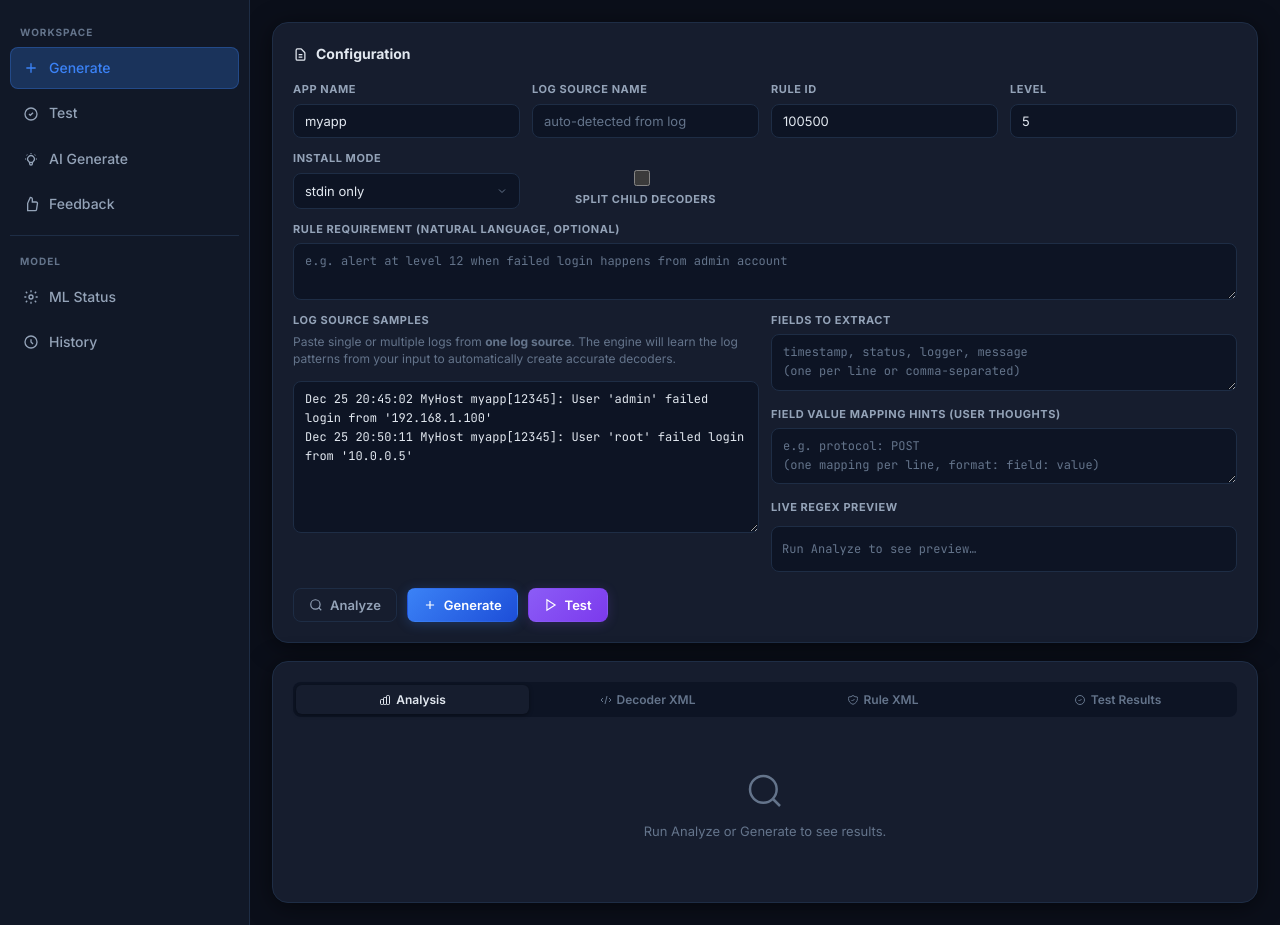
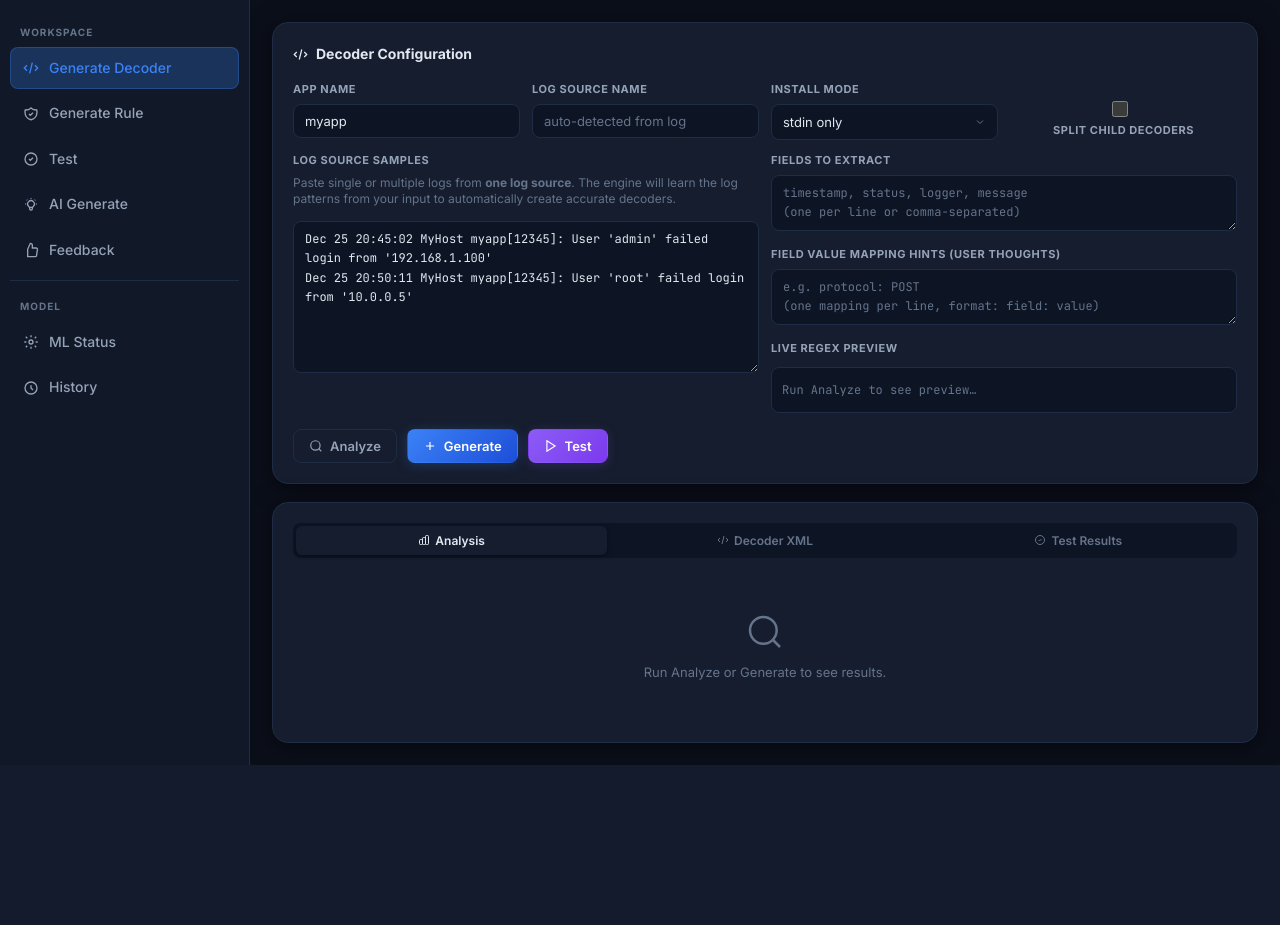
Before and after one commit to wazuh/integrations, a Flask app: template integrations/wazuh_decoder_rule_tool/app/templates/index.html in a window 1280 px wide. Shown: the part 56-981 px from the top of the page. After the commit the page ends 821 px from the top, so only its background shows below. Run offline with Flask 3, Linux system fonts and the light colour scheme; the template is opened without the code that fills it, so the values that code supplies are empty.

Commit message:
feat(ui): split decoder and rule generation into separate pages
- Split the Generate view into 'Generate Decoder' and 'Generate Rule'
  sidebar items, each with its own form fields and output tabs
- Decoder view: logs, fields, decoder XML output (no rule fields)
- Rule view: rule requirement, rule ID, level, rule XML output
- Added WAZUH_REPO_BRANCH config (default v4.14.5) for ML patterns
- Fixed _ML_MODEL global scope bug in decoder_ml_enhanced.py

```diff
--- a/integrations/wazuh_decoder_rule_tool/app/main.py
+++ b/integrations/wazuh_decoder_rule_tool/app/main.py
@@ -54,6 +54,7 @@ WAZUH_REMOTE_ENABLED = bool(WAZUH_SSH_HOST and WAZUH_SSH_USER)
 WAZUH_REPO_URL = os.getenv("WAZUH_REPO_URL", "https://github.com/wazuh/wazuh.git")
 WAZUH_REPO_CACHE_DIR = Path(os.getenv("WAZUH_REPO_CACHE_DIR", str(BASE_DIR.parent / "data" / "wazuh_repo")))
 WAZUH_REPO_DECODER_SUBPATH = os.getenv("WAZUH_REPO_DECODER_SUBPATH", "ruleset/decoders")
+WAZUH_REPO_BRANCH = os.getenv("WAZUH_REPO_BRANCH", "v4.14.5")
 ML_MODEL_DIR = Path(os.getenv("ML_MODEL_DIR", str(BASE_DIR.parent / "data" / "models" / "decoder-sbert")))
 LOCAL_OUTPUT_DIR = BASE_DIR.parent / "generated"
 FEEDBACK_DATASET_PATH = BASE_DIR.parent / "data" / "datasets" / "feedback.jsonl"
@@ -2840,6 +2841,7 @@ def ml_refresh(request: MLRefreshRequest):
         cache_dir=WAZUH_REPO_CACHE_DIR,
         sparse_subpath=WAZUH_REPO_DECODER_SUBPATH,
         force=request.force,
+        branch=WAZUH_REPO_BRANCH,
     )
     _ML_MODEL = None
     model = ensure_ml_model_enhanced(force_refresh=False, use_ensemble=True)
--- a/integrations/wazuh_decoder_rule_tool/app/static/app.js
+++ b/integrations/wazuh_decoder_rule_tool/app/static/app.js
@@ -17,15 +17,30 @@ document.querySelectorAll('.sidebar-item').forEach(item => {
 document.getElementById('outputTabs').addEventListener('click', e => {
   const btn = e.target.closest('.tab-btn');
   if (!btn) return;
-  document.querySelectorAll('.tab-btn').forEach(b => b.classList.remove('active'));
-  document.querySelectorAll('.tab-panel').forEach(p => p.classList.remove('active'));
+  const container = btn.closest('.card');
+  container.querySelectorAll('.tab-btn').forEach(b => b.classList.remove('active'));
+  container.querySelectorAll('.tab-panel').forEach(p => p.classList.remove('active'));
   btn.classList.add('active');
-  document.getElementById(btn.dataset.tab).classList.add('active');
+  container.querySelector('#' + btn.dataset.tab).classList.add('active');
+});
+
+document.getElementById('ruleOutputTabs').addEventListener('click', e => {
+  const btn = e.target.closest('.tab-btn');
+  if (!btn) return;
+  const container = btn.closest('.card');
+  container.querySelectorAll('.tab-btn').forEach(b => b.classList.remove('active'));
+  container.querySelectorAll('.tab-panel').forEach(p => p.classList.remove('active'));
+  btn.classList.add('active');
+  container.querySelector('#' + btn.dataset.tab).classList.add('active');
 });
 
 function switchTab(tabId) {
-  document.querySelectorAll('.tab-btn').forEach(b => b.classList.toggle('active', b.dataset.tab === tabId));
-  document.querySelectorAll('.tab-panel').forEach(p => p.classList.toggle('active', p.id === tabId));
+  const panel = document.getElementById(tabId);
+  if (!panel) return;
+  const container = panel.closest('.card');
+  if (!container) return;
+  container.querySelectorAll('.tab-btn').forEach(b => b.classList.toggle('active', b.dataset.tab === tabId));
+  container.querySelectorAll('.tab-panel').forEach(p => p.classList.toggle('active', p.id === tabId));
 }
 
 /* ══ Toast ══ */
@@ -95,14 +110,32 @@ function readPayload() {
   return {
     app_name: document.getElementById('appName').value,
     logs,
-    rule_id: Number(document.getElementById('ruleId').value),
-    level: Number(document.getElementById('level').value),
-    rule_requirement: document.getElementById('ruleRequirement').value.trim(),
     extract_fields: extractFields,
     field_hints: field_hints,
     install_mode: document.getElementById('installMode').value,
     split_decoders: document.getElementById('splitDecoders').checked,
     log_source_name: document.getElementById('logSourceName').value.trim() || null,
+  };
+}
+
+/* ══ Read rule form payload ══ */
+function readRulePayload() {
+  const rawInput = document.getElementById('ruleLogsInput').value.trim();
+  let logs;
+  try { logs = JSON.parse(rawInput); } catch (_) {
+    logs = rawInput.split(/\r?\n/).map(l => l.trim()).filter(Boolean).map(l => ({ raw_log: l }));
+  }
+  return {
+    app_name: document.getElementById('ruleAppName').value,
+    logs,
+    rule_id: Number(document.getElementById('ruleRuleId').value),
+    level: Number(document.getElementById('ruleLevel').value),
+    rule_requirement: document.getElementById('ruleRequirement').value.trim(),
+    extract_fields: [],
+    field_hints: {},
+    install_mode: document.getElementById('ruleInstallMode').value,
+    split_decoders: false,
+    log_source_name: document.getElementById('ruleLogSourceName').value.trim() || null,
   };
 }
 
@@ -129,8 +162,8 @@ function showXml(preId, xml, fallback = 'None generated.') {
 }
 
 /* ══ Analysis display ══ */
-function showAnalysis(data) {
-  const out = document.getElementById('analysisOut');
+function showAnalysis(data, targetId = 'analysisOut') {
+  const out = document.getElementById(targetId);
   if (!data) { out.innerHTML = '<div class="empty-state"><p>No data.</p></div>'; return; }
   const wlt = data.wazuh_logtest_summary || {};
   const available = wlt.available ? '🟢 Available' : '🔴 Unavailable';
@@ -164,9 +197,9 @@ function showAnalysis(data) {
 }
 
 /* ══ Regex preview ══ */
-function updateRegexPreview(regex) {
+function updateRegexPreview(regex, logElId = 'logsInput') {
   const preview = document.getElementById('regexPreview');
-  const log = document.getElementById('logsInput').value.split('\n').find(l => l.trim()) || '';
+  const log = document.getElementById(logElId).value.split('\n').find(l => l.trim()) || '';
   if (!regex || !log) { preview.innerHTML = '<span style="color:var(--text-muted)">Run Analyze…</span>'; return; }
   try {
     const pyToJs = regex.replace(/\\d/g,'\\d').replace(/\\S/g,'\\S').replace(/\\s/g,'\\s').replace(/\\.\\+/g,'[\\s\\S]+').replace(/\\.\\*/g,'[\\s\\S]*');
@@ -182,8 +215,8 @@ function updateRegexPreview(regex) {
 function escHtml(s) { return s.replace(/&/g,'&amp;').replace(/</g,'&lt;').replace(/>/g,'&gt;'); }
 
 /* ══ Test results ══ */
-function renderTestResults(results) {
-  const out = document.getElementById('testOut');
+function renderTestResults(results, targetId = 'testOut') {
+  const out = document.getElementById(targetId);
   if (!results || !results.length) { out.innerHTML = '<div class="empty-state"><p>No results.</p></div>'; return; }
   out.innerHTML = results.map(r => {
     const ev = r.evaluation || {};
@@ -237,7 +270,7 @@ window.loadHistory = function(i) {
   if (!h) return;
   if (h.app_name) document.getElementById('appName').value = h.app_name;
   if (h.log) document.getElementById('logsInput').value = h.log;
-  document.querySelectorAll('.sidebar-item[data-view="generate"]')[0].click();
+  document.querySelectorAll('.sidebar-item[data-view="decoder"]')[0].click();
   toast('info', 'History loaded');
 };
 
@@ -274,7 +307,7 @@ document.getElementById('analyzeBtn').addEventListener('click', async () => {
   setLoading(btn, true);
   try {
     const p = readPayload();
-    const result = await postJson('/api/analyze', { app_name: p.app_name, logs: p.logs, rule_requirement: p.rule_requirement, extract_fields: p.extract_fields });
+    const result = await postJson('/api/analyze', { app_name: p.app_name, logs: p.logs, extract_fields: p.extract_fields });
     showAnalysis(result);
     switchTab('tab-analysis');
     toast('success', 'Analysis complete');
@@ -292,7 +325,6 @@ document.getElementById('generateBtn').addEventListener('click', async () => {
     lastCandidate = result;
     showAnalysis(result.analysis);
     showXml('decoderOut', result.decoder_xml, result.decision?.decoder_skip_reason || 'No decoder XML.');
-    showXml('ruleOut', result.rule_xml, result.decision?.rule_skip_reason || 'No rule XML.');
     syncFeedback(result);
     saveHistory({ app_name: p.app_name, log: (p.logs[0] || {}).raw_log || '' });
     switchTab('tab-decoder');
@@ -306,13 +338,12 @@ document.getElementById('generateBtn').addEventListener('click', async () => {
 async function runTest(outputEl) {
   const p = readPayload();
   const result = await postJson('/api/test', {
-    candidate: { app_name: p.app_name, logs: p.logs, rule_id: p.rule_id, level: p.level, rule_requirement: p.rule_requirement, extract_fields: p.extract_fields, log_source_name: p.log_source_name },
+    candidate: { app_name: p.app_name, logs: p.logs, extract_fields: p.extract_fields, log_source_name: p.log_source_name },
     install_mode: p.install_mode,
   });
   lastCandidate = result.candidate;
   showAnalysis(result.candidate.analysis);
   showXml('decoderOut', result.candidate.decoder_xml, result.candidate.decision?.decoder_skip_reason || 'No decoder XML.');
-  showXml('ruleOut', result.candidate.rule_xml, result.candidate.decision?.rule_skip_reason || 'No rule XML.');
   renderTestResults(result.results);
   syncFeedback(result.candidate);
   saveHistory({ app_name: p.app_name, log: (p.logs[0] || {}).raw_log || '' });
@@ -337,6 +368,57 @@ document.getElementById('testBtn2').addEventListener('click', async () => {
     document.getElementById('testOut2').innerHTML = document.getElementById('testOut').innerHTML;
   }
   catch (e) { toast('error', 'Test failed', e.message); }
+  finally { setLoading(btn, false); }
+});
+
+/* ══ Rule: Analyze ══ */
+document.getElementById('ruleAnalyzeBtn').addEventListener('click', async () => {
+  const btn = document.getElementById('ruleAnalyzeBtn');
+  setLoading(btn, true);
+  try {
+    const p = readRulePayload();
+    const result = await postJson('/api/analyze', { app_name: p.app_name, logs: p.logs, rule_requirement: p.rule_requirement, extract_fields: p.extract_fields });
+    showAnalysis(result, 'ruleAnalysisOut');
+    switchTab('ruletab-analysis');
+    toast('success', 'Analysis complete');
+  } catch (e) { toast('error', 'Analyze failed', e.message); }
+  finally { setLoading(btn, false); }
+});
+
+/* ══ Rule: Generate ══ */
+document.getElementById('ruleGenerateBtn').addEventListener('click', async () => {
+  const btn = document.getElementById('ruleGenerateBtn');
+  setLoading(btn, true);
+  try {
+    const p = readRulePayload();
+    const result = await postJson('/api/generate', p);
+    showAnalysis(result.analysis, 'ruleAnalysisOut');
+    showXml('ruleOut', result.rule_xml, result.decision?.rule_skip_reason || 'No rule XML.');
+    saveHistory({ app_name: p.app_name, log: (p.logs[0] || {}).raw_log || '' });
+    switchTab('ruletab-rule');
+    toast('success', 'Rule generated');
+  } catch (e) { toast('error', 'Generate failed', e.message); }
+  finally { setLoading(btn, false); }
+});
+
+/* ══ Rule: Test ══ */
+document.getElementById('ruleTestBtn').addEventListener('click', async () => {
+  const btn = document.getElementById('ruleTestBtn');
+  setLoading(btn, true);
+  try {
+    const p = readRulePayload();
+    const result = await postJson('/api/test', {
+      candidate: { app_name: p.app_name, logs: p.logs, rule_id: p.rule_id, level: p.level, rule_requirement: p.rule_requirement, log_source_name: p.log_source_name },
+      install_mode: p.install_mode,
+    });
+    showAnalysis(result.candidate.analysis, 'ruleAnalysisOut');
+    showXml('ruleOut', result.candidate.rule_xml, result.candidate.decision?.rule_skip_reason || 'No rule XML.');
+    renderTestResults(result.results, 'ruleTestOut');
+    saveHistory({ app_name: p.app_name, log: (p.logs[0] || {}).raw_log || '' });
+    const pass = result.results.every(r => r.evaluation?.pass);
+    toast(pass ? 'success' : 'error', pass ? 'All tests passed' : 'Some tests failed');
+    switchTab('ruletab-test');
+  } catch (e) { toast('error', 'Test failed', e.message); }
   finally { setLoading(btn, false); }
 });
 
@@ -494,12 +576,10 @@ document.getElementById('aiClearBtn').addEventListener('click', () => {
 
 document.getElementById('applyAiBtn').addEventListener('click', () => {
   const decoderXml = document.getElementById('aiDecoderXml').textContent;
-  const ruleXml = document.getElementById('aiRuleXml').textContent;
   document.getElementById('decoderOut').innerHTML = highlightXml(decoderXml);
-  document.getElementById('ruleOut').innerHTML = highlightXml(ruleXml);
-  document.querySelectorAll('.sidebar-item[data-view="generate"]')[0].click();
+  document.querySelectorAll('.sidebar-item[data-view="decoder"]')[0].click();
   switchTab('tab-decoder');
-  toast('success', 'AI output applied to Generate view');
+  toast('success', 'AI output applied to Decoder view');
 });
 
 /* ── Spinner keyframe (injected) ── */
--- a/integrations/wazuh_decoder_rule_tool/app/templates/index.html
+++ b/integrations/wazuh_decoder_rule_tool/app/templates/index.html
@@ -35,9 +35,13 @@
   <!-- ── Sidebar ── -->
   <nav class="sidebar">
     <span class="sidebar-section-label">Workspace</span>
-    <div class="sidebar-item active" data-view="generate" id="nav-generate">
-      <svg width="16" height="16" viewBox="0 0 24 24" fill="none" stroke="currentColor" stroke-width="2"><path d="M12 5v14M5 12h14"/></svg>
-      Generate
+    <div class="sidebar-item active" data-view="decoder" id="nav-decoder">
+      <svg width="16" height="16" viewBox="0 0 24 24" fill="none" stroke="currentColor" stroke-width="2"><path d="M10 20l4-16m4 4l4 4-4 4M6 16l-4-4 4-4"/></svg>
+      Generate Decoder
+    </div>
+    <div class="sidebar-item" data-view="rulegenerator" id="nav-rulegenerator">
+      <svg width="16" height="16" viewBox="0 0 24 24" fill="none" stroke="currentColor" stroke-width="2"><path d="M9 12l2 2 4-4m5.618-4.016A11.955 11.955 0 0112 2.944a11.955 11.955 0 01-8.618 3.04A12.02 12.02 0 003 9c0 5.591 3.824 10.29 9 11.622 5.176-1.332 9-6.03 9-11.622 0-1.042-.133-2.052-.382-3.016z"/></svg>
+      Generate Rule
     </div>
     <div class="sidebar-item" data-view="test" id="nav-test">
       <svg width="16" height="16" viewBox="0 0 24 24" fill="none" stroke="currentColor" stroke-width="2"><path d="M9 12l2 2 4-4m6 2a9 9 0 11-18 0 9 9 0 0118 0z"/></svg>
@@ -66,13 +70,13 @@
   <!-- ── Main ── -->
   <main class="main-content">
 
-    <!-- ════ GENERATE VIEW ════ -->
-    <div class="section-view active" id="view-generate">
+    <!-- ════ DECODER GENERATOR VIEW ════ -->
+    <div class="section-view active" id="view-decoder">
       <div class="card">
         <div class="card-header">
           <span class="card-title">
-            <svg width="15" height="15" viewBox="0 0 24 24" fill="none" stroke="currentColor" stroke-width="2"><path d="M9 12h6m-6 4h6m2 5H7a2 2 0 01-2-2V5a2 2 0 012-2h5.586a1 1 0 01.707.293l5.414 5.414a1 1 0 01.293.707V19a2 2 0 01-2 2z"/></svg>
-            Configuration
+            <svg width="15" height="15" viewBox="0 0 24 24" fill="none" stroke="currentColor" stroke-width="2"><path d="M10 20l4-16m4 4l4 4-4 4M6 16l-4-4 4-4"/></svg>
+            Decoder Configuration
           </span>
         </div>
         <div class="form-row form-row-4">
@@ -85,14 +89,6 @@
             <input id="logSourceName" type="text" placeholder="auto-detected from log" />
           </div>
           <div class="form-group">
-            <label for="ruleId">Rule ID</label>
-            <input id="ruleId" type="number" value="100500" />
-          </div>
-          <div class="form-group">
-            <label for="level">Level</label>
-            <input id="level" type="number" value="5" min="0" max="16" />
-          </div>
-          <div class="form-group">
             <label for="installMode">Install Mode</label>
             <select id="installMode">
               <option value="stdin">stdin only</option>
@@ -102,12 +98,6 @@
           <div class="form-group" style="display:flex;align-items:center;padding-top:20px">
             <input id="splitDecoders" type="checkbox" style="width:16px;height:16px;margin-right:8px" />
             <label for="splitDecoders" style="margin-bottom:0;cursor:pointer">Split Child Decoders</label>
-          </div>
-        </div>
-        <div class="form-row mt-12">
-          <div class="form-group">
-            <label for="ruleRequirement">Rule Requirement (natural language, optional)</label>
-            <textarea id="ruleRequirement" rows="2" placeholder="e.g. alert at level 12 when failed login happens from admin account"></textarea>
           </div>
         </div>
         <div class="form-row form-row-2 mt-12">
@@ -157,10 +147,6 @@ Dec 25 20:50:11 MyHost myapp[12345]: User 'root' failed login from '10.0.0.5'</t
             <svg width="12" height="12" viewBox="0 0 24 24" fill="none" stroke="currentColor" stroke-width="2"><path d="M10 20l4-16m4 4l4 4-4 4M6 16l-4-4 4-4"/></svg>
             Decoder XML
           </button>
-          <button class="tab-btn" data-tab="tab-rule">
-            <svg width="12" height="12" viewBox="0 0 24 24" fill="none" stroke="currentColor" stroke-width="2"><path d="M9 12l2 2 4-4m5.618-4.016A11.955 11.955 0 0112 2.944a11.955 11.955 0 01-8.618 3.04A12.02 12.02 0 003 9c0 5.591 3.824 10.29 9 11.622 5.176-1.332 9-6.03 9-11.622 0-1.042-.133-2.052-.382-3.016z"/></svg>
-            Rule XML
-          </button>
           <button class="tab-btn" data-tab="tab-test">
             <svg width="12" height="12" viewBox="0 0 24 24" fill="none" stroke="currentColor" stroke-width="2"><path d="M9 12l2 2 4-4m6 2a9 9 0 11-18 0 9 9 0 0118 0z"/></svg>
             Test Results
@@ -189,7 +175,110 @@ Dec 25 20:50:11 MyHost myapp[12345]: User 'root' failed login from '10.0.0.5'</t
           </div>
         </div>
 
-        <div class="tab-panel" id="tab-rule">
+        <div class="tab-panel" id="tab-test">
+          <div id="testOut">
+            <div class="empty-state">
+              <svg width="40" height="40" viewBox="0 0 24 24" fill="none" stroke="currentColor" stroke-width="1.5"><path d="M9 12l2 2 4-4m6 2a9 9 0 11-18 0 9 9 0 0118 0z"/></svg>
+              <p>Click Test to run wazuh-logtest validation.</p>
+            </div>
+          </div>
+        </div>
+      </div>
+    </div>
+
+    <!-- ════ RULE GENERATOR VIEW ════ -->
+    <div class="section-view" id="view-rulegenerator">
+      <div class="card">
+        <div class="card-header">
+          <span class="card-title">
+            <svg width="15" height="15" viewBox="0 0 24 24" fill="none" stroke="currentColor" stroke-width="2"><path d="M9 12l2 2 4-4m5.618-4.016A11.955 11.955 0 0112 2.944a11.955 11.955 0 01-8.618 3.04A12.02 12.02 0 003 9c0 5.591 3.824 10.29 9 11.622 5.176-1.332 9-6.03 9-11.622 0-1.042-.133-2.052-.382-3.016z"/></svg>
+            Rule Configuration
+          </span>
+        </div>
+        <div class="form-row form-row-4">
+          <div class="form-group">
+            <label for="ruleAppName">App Name</label>
+            <input id="ruleAppName" type="text" value="myapp" />
+          </div>
+          <div class="form-group">
+            <label for="ruleLogSourceName">Log Source Name</label>
+            <input id="ruleLogSourceName" type="text" placeholder="auto-detected from log" />
+          </div>
+          <div class="form-group">
+            <label for="ruleRuleId">Rule ID</label>
+            <input id="ruleRuleId" type="number" value="100500" />
+          </div>
+          <div class="form-group">
+            <label for="ruleLevel">Level</label>
+            <input id="ruleLevel" type="number" value="5" min="0" max="16" />
+          </div>
+        </div>
+        <div class="form-row mt-12">
+          <div class="form-group">
+            <label for="ruleRequirement">Rule Requirement (natural language)</label>
+            <textarea id="ruleRequirement" rows="2" placeholder="e.g. alert at level 12 when failed login happens from admin account"></textarea>
+          </div>
+        </div>
+        <div class="form-row form-row-2 mt-12">
+          <div class="form-group">
+            <label for="ruleLogsInput">Log Source Samples</label>
+            <p style="color:var(--text-muted);font-size:12px;margin-bottom:8px;line-height:1.4">
+              Paste single or multiple logs from <strong>one log source</strong>.
+            </p>
+            <textarea id="ruleLogsInput" rows="7" placeholder="Paste one log per line from the same source…">Dec 25 20:45:02 MyHost myapp[12345]: User 'admin' failed login from '192.168.1.100'
+Dec 25 20:50:11 MyHost myapp[12345]: User 'root' failed login from '10.0.0.5'</textarea>
+          </div>
+          <div class="form-group">
+            <label for="ruleInstallMode">Install Mode</label>
+            <select id="ruleInstallMode">
+              <option value="stdin">stdin only</option>
+              <option value="write_files">Write XML files</option>
+            </select>
+          </div>
+        </div>
+        <div class="btn-row mt-16">
+          <button class="btn btn-ghost" id="ruleAnalyzeBtn">
+            <svg width="14" height="14" viewBox="0 0 24 24" fill="none" stroke="currentColor" stroke-width="2"><circle cx="11" cy="11" r="8"/><path d="m21 21-4.35-4.35"/></svg>
+            Analyze
+          </button>
+          <button class="btn btn-primary" id="ruleGenerateBtn">
+            <svg width="14" height="14" viewBox="0 0 24 24" fill="none" stroke="currentColor" stroke-width="2"><path d="M12 5v14M5 12h14"/></svg>
+            Generate
+          </button>
+          <button class="btn btn-accent" id="ruleTestBtn">
+            <svg width="14" height="14" viewBox="0 0 24 24" fill="none" stroke="currentColor" stroke-width="2"><polygon points="5 3 19 12 5 21 5 3"/></svg>
+            Test
+          </button>
+        </div>
+      </div>
+
+      <!-- Output tabs -->
+      <div class="card">
+        <div class="tabs" id="ruleOutputTabs">
+          <button class="tab-btn active" data-tab="ruletab-analysis">
+            <svg width="12" height="12" viewBox="0 0 24 24" fill="none" stroke="currentColor" stroke-width="2"><path d="M9 19v-6a2 2 0 00-2-2H5a2 2 0 00-2 2v6a2 2 0 002 2h2a2 2 0 002-2zm0 0V9a2 2 0 012-2h2a2 2 0 012 2v10m-6 0a2 2 0 002 2h2a2 2 0 002-2m0 0V5a2 2 0 012-2h2a2 2 0 012 2v14a2 2 0 01-2 2h-2a2 2 0 01-2-2z"/></svg>
+            Analysis
+          </button>
+          <button class="tab-btn" data-tab="ruletab-rule">
+            <svg width="12" height="12" viewBox="0 0 24 24" fill="none" stroke="currentColor" stroke-width="2"><path d="M9 12l2 2 4-4m5.618-4.016A11.955 11.955 0 0112 2.944a11.955 11.955 0 01-8.618 3.04A12.02 12.02 0 003 9c0 5.591 3.824 10.29 9 11.622 5.176-1.332 9-6.03 9-11.622 0-1.042-.133-2.052-.382-3.016z"/></svg>
+            Rule XML
+          </button>
+          <button class="tab-btn" data-tab="ruletab-test">
+            <svg width="12" height="12" viewBox="0 0 24 24" fill="none" stroke="currentColor" stroke-width="2"><path d="M9 12l2 2 4-4m6 2a9 9 0 11-18 0 9 9 0 0118 0z"/></svg>
+            Test Results
+          </button>
+        </div>
+
+        <div class="tab-panel active" id="ruletab-analysis">
+          <div id="ruleAnalysisOut">
+            <div class="empty-state">
+              <svg width="40" height="40" viewBox="0 0 24 24" fill="none" stroke="currentColor" stroke-width="1.5"><circle cx="11" cy="11" r="8"/><path d="m21 21-4.35-4.35"/></svg>
+              <p>Run Analyze or Generate to see results.</p>
+            </div>
+          </div>
+        </div>
+
+        <div class="tab-panel" id="ruletab-rule">
           <div class="output-block">
             <div class="output-block-toolbar">
               <span class="output-block-lang">XML</span>
@@ -202,8 +291,8 @@ Dec 25 20:50:11 MyHost myapp[12345]: User 'root' failed login from '10.0.0.5'</t
           </div>
         </div>
 
-        <div class="tab-panel" id="tab-test">
-          <div id="testOut">
+        <div class="tab-panel" id="ruletab-test">
+          <div id="ruleTestOut">
             <div class="empty-state">
               <svg width="40" height="40" viewBox="0 0 24 24" fill="none" stroke="currentColor" stroke-width="1.5"><path d="M9 12l2 2 4-4m6 2a9 9 0 11-18 0 9 9 0 0118 0z"/></svg>
               <p>Click Test to run wazuh-logtest validation.</p>
```
Also changed, not shown: integrations/wazuh_decoder_rule_tool/app/decoder_ml.py (+6 -5 lines), integrations/wazuh_decoder_rule_tool/app/decoder_ml_enhanced.py (+23 -25 lines).
